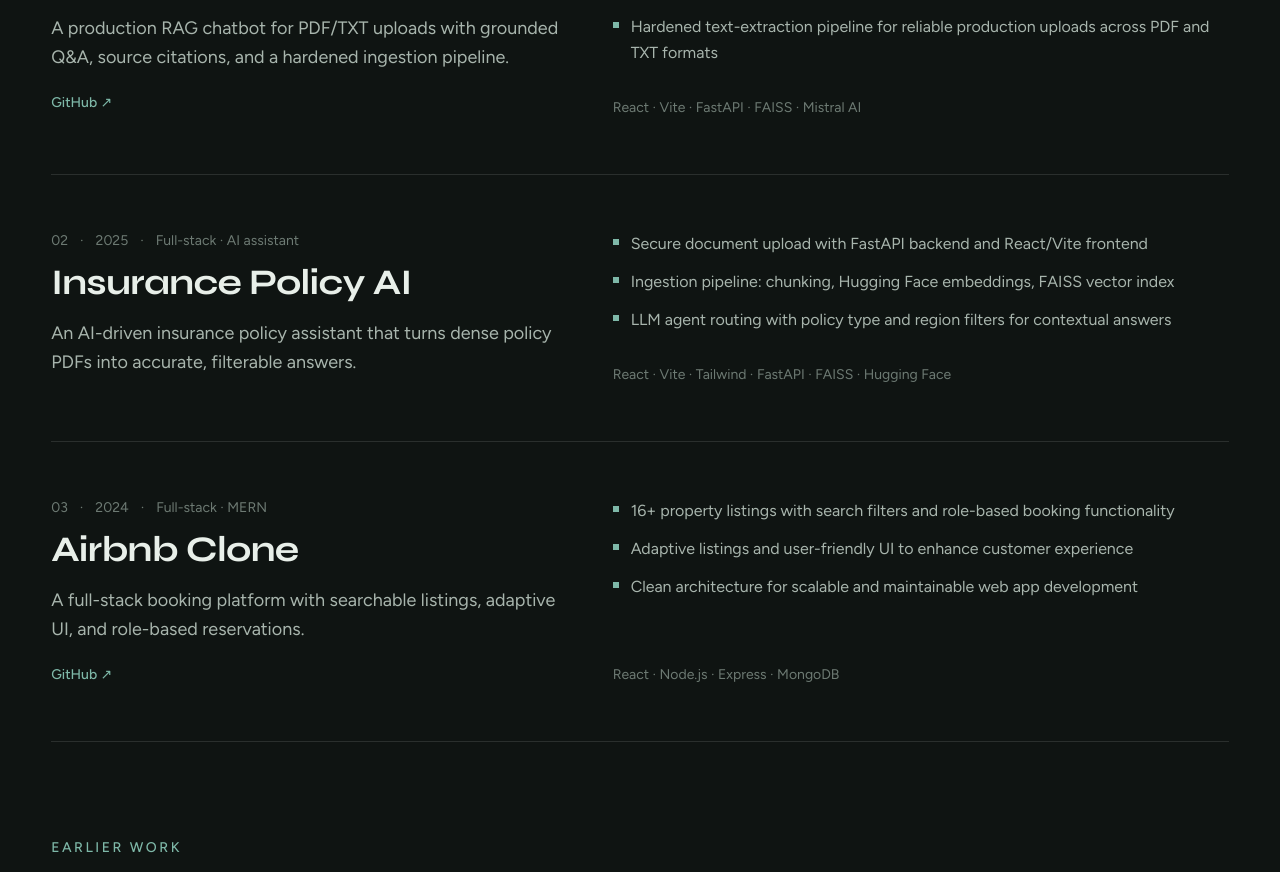
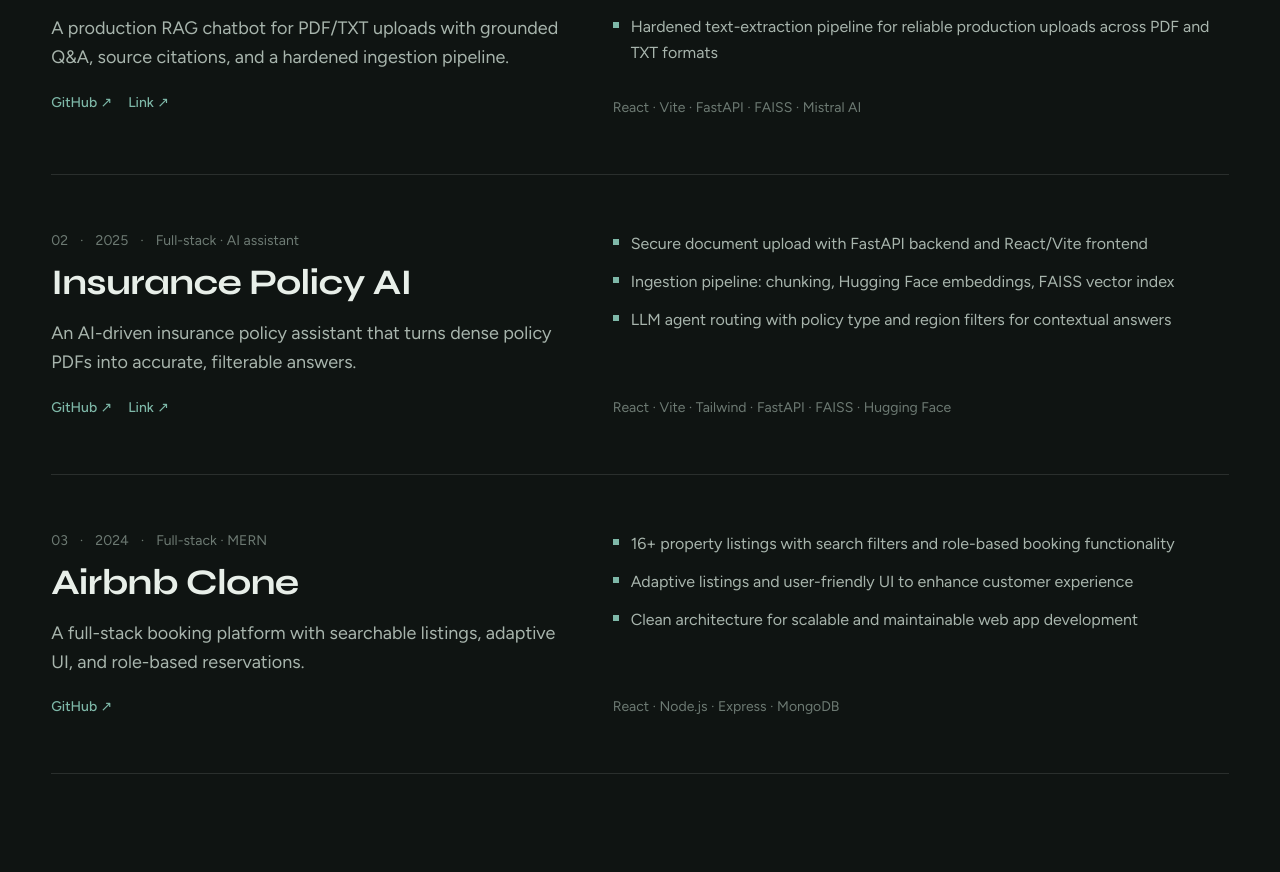
Before and after one commit to ishanjainkl-sys/ishanjain1408, a React (Vite) app: page / in a window 1280 px wide. Shown: the part 1331-2203 px from the top of the page. Built offline with nearby package versions, Linux system fonts and the light colour scheme.

Commit message:
update content

```diff
--- a/src/data/content.ts
+++ b/src/data/content.ts
@@ -45,6 +45,7 @@ export const projects: Project[] = [
     ],
     links: [
       { label: 'GitHub', href: 'https://github.com/ishanjainkl-sys/ChatMaster' },
+      { label: 'Link', href: 'http://chatmaster-snowy.vercel.app/' },
     ],
   },
   {
@@ -60,7 +61,10 @@ export const projects: Project[] = [
       'Ingestion pipeline: chunking, Hugging Face embeddings, FAISS vector index',
       'LLM agent routing with policy type and region filters for contextual answers',
     ],
-    links: [],
+    links: [
+      { label: 'GitHub', href: 'https://github.com/ishanjain1408/insurance-policy-ai-frontend' },
+      { label: 'Link', href: 'https://insurance-policy-ai-frontend.vercel.app/' },
+    ],
   },
   {
     id: 'airbnb',
```
Also changed, not shown: 1 other file (tests, documents, lock files or other folders).
